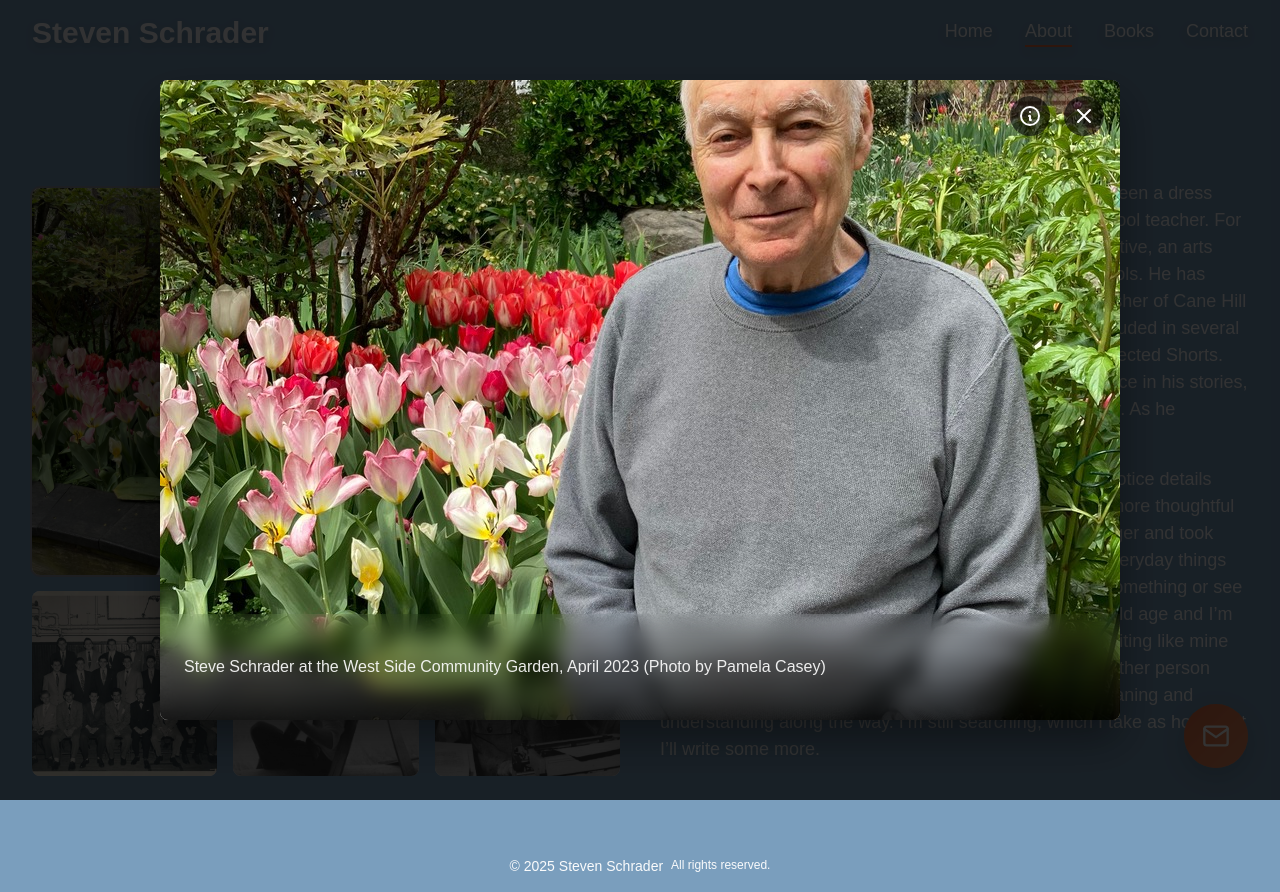
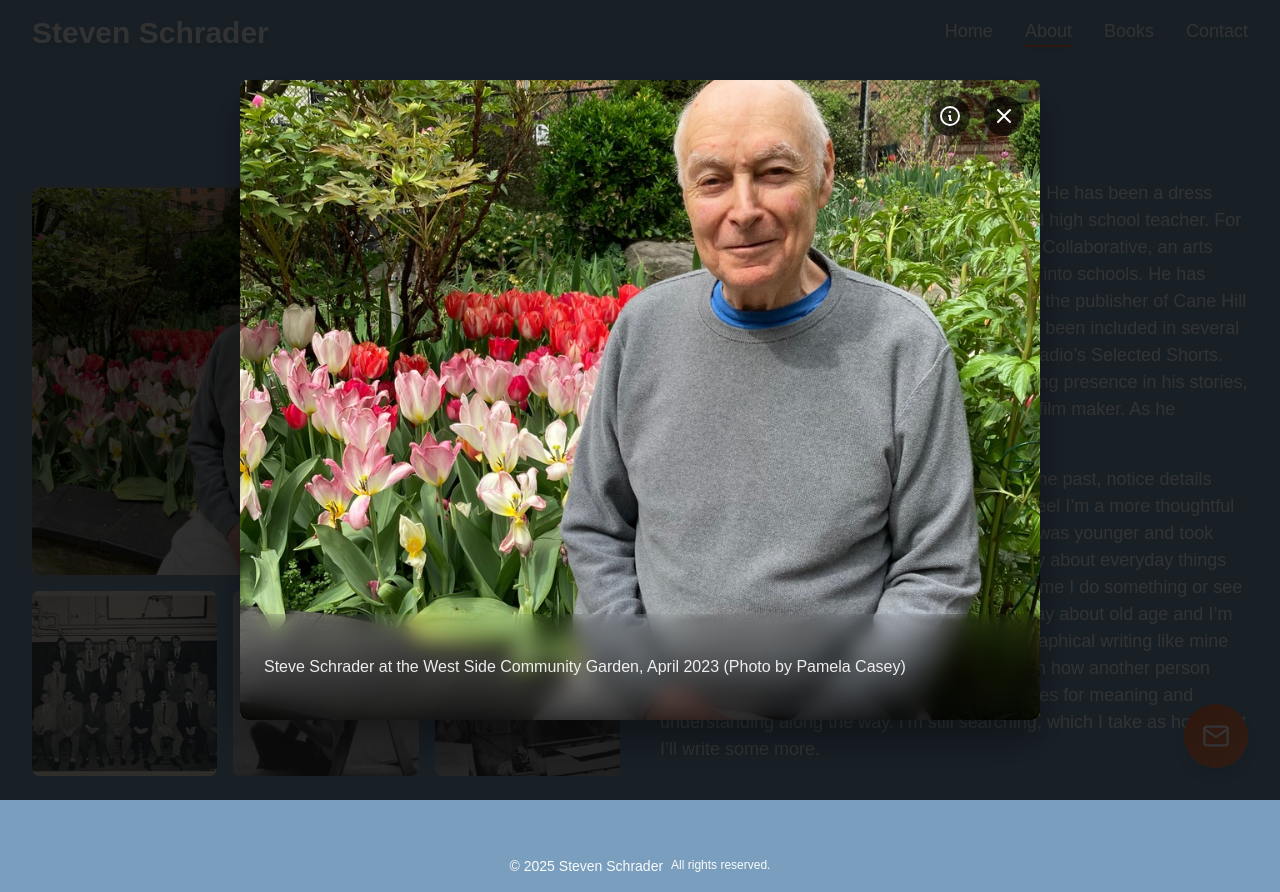
Before and after one commit to jamhanpar/20250808-steven-schrader, a Next.js app: page /about in a window 1280 px wide. Both pictures are taken after a click on the button 225 px from the left and 381 px from the top of the page. Built offline with nearby package versions, Linux system fonts and the light colour scheme.

Commit message:
update mosaic image dimensions

```diff
--- a/src/app/components/mosaic/Mosaic.tsx
+++ b/src/app/components/mosaic/Mosaic.tsx
@@ -218,18 +218,18 @@ const Modal: React.FC<{
             <Image
               src={item.url}
               alt={item.alt || item.description}
-              width={1200}
+              width={800}
               height={800}
               className={`mosaic-modal-img ${
                 imageLoading ? "opacity-0" : "opacity-100"
               }`}
-              style={{
-                objectFit: "contain",
-                maxWidth: "100%",
-                maxHeight: "100%",
-                width: "auto",
-                height: "auto",
-              }}
+              // style={{
+              //   objectFit: "contain",
+              //   maxWidth: "100%",
+              //   maxHeight: "100%",
+              //   width: "100%",
+              //   height: "100%",
+              // }}
               onLoad={() => {
                 console.log("Image loaded successfully:", item.url);
                 setImageLoading(false);
```
